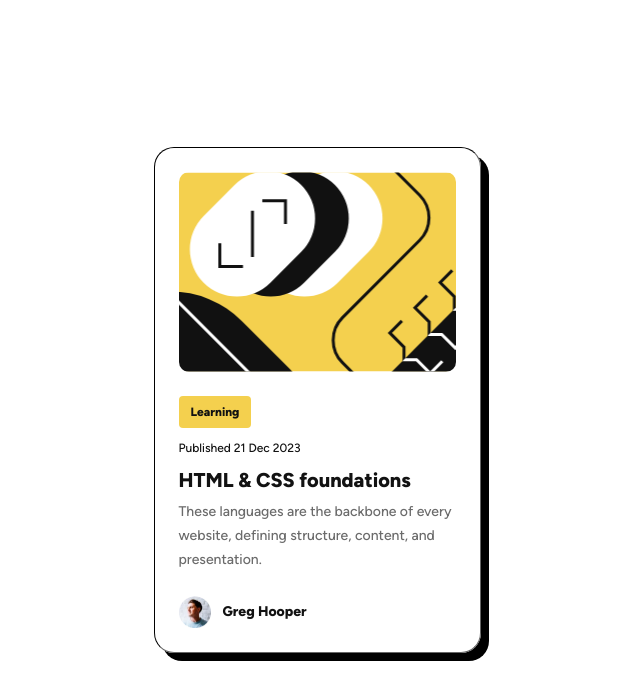
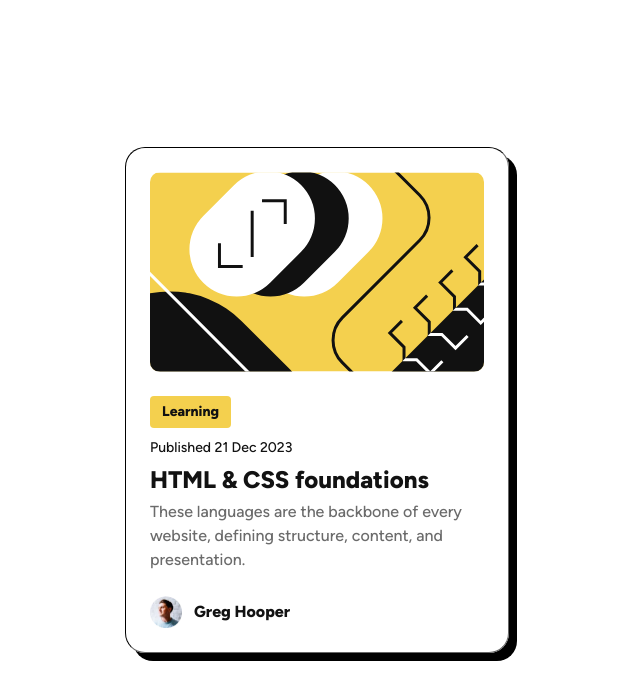
Before and after one commit to kalwilson/fem-blog-preview-card, a plain HTML site: page index.html in a window 1280 px wide. Shown: the whole page, without its empty margins (323-963 px from the left). Drawn offline with Linux system fonts and the light colour scheme.

Commit message:
Update font size variables with clamp. Add desktop media query for card width, card__heading cursor pointer, and hover, active, focus color change.

```diff
--- a/styles.css
+++ b/styles.css
@@ -170,7 +170,6 @@ h4,
 h5,
 h6 {
   overflow-wrap: break-word;
-  hyphens: auto;
   padding: 0;
   margin: 0;
 }
@@ -237,10 +236,10 @@ section {
   --font-weight-medium: 500;
   --font-weight-bold: 800;
 
-  --font-size-xs: 0.75rem; /*12px*/
-  --font-size-sm: 0.875rem; /* 14px */
-  --font-size-md: 1rem; /*     16px */
-  --font-size-lg: 1.25rem; /*  20px */
+  --font-size-xs: clamp(0.75rem, 0.217vw + 0.707rem, 0.875rem);
+  --font-size-sm: clamp(0.875rem, 0.219vw + 0.831rem, 1rem);
+  --font-size-md: 1rem;
+  --font-size-lg: clamp(1.25rem, 0.435vw + 1.163rem, 1.5rem);
 
   --line-height: 150%;
   --letter-spacing: 0;
@@ -258,6 +257,9 @@ section {
 
   /* == SHADOW */
   --shadow-card: 8px 8px 0 0 rgba(0, 0, 0, 100%);
+
+  /* == TRANSITION */
+  --transition-base: 250ms ease-in-out;
 }
 
 /* === BODY */
@@ -280,7 +282,7 @@ body {
 
 /* === CARD */
 .card {
-  max-width: 327px;
+  width: 327px;
   display: flex;
   flex-flow: column nowrap;
   gap: var(--space-lg);
@@ -329,6 +331,7 @@ body {
 }
 
 .card__text {
+  width: 100%;
   font-size: var(--font-size-sm);
   color: var(--color-main-500);
 }
@@ -349,3 +352,21 @@ body {
   font-style: normal;
   font-weight: var(--font-weight-bold);
 }
+
+/* === DESKTOP */
+@media (min-width: 1240px) {
+  .card {
+    width: 384px;
+  }
+
+  .card__heading {
+    cursor: pointer;
+    transition: var(--transition-base);
+  }
+
+  .card__heading:hover,
+  .card__heading:active,
+  .card__heading:focus {
+    color: var(--color-accent-300);
+  }
+}
```
